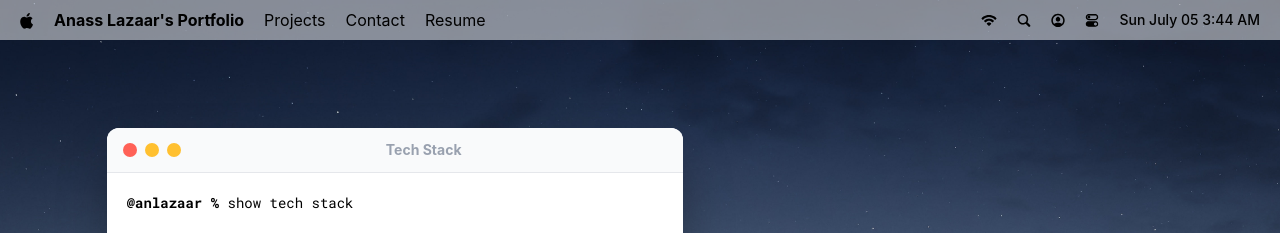
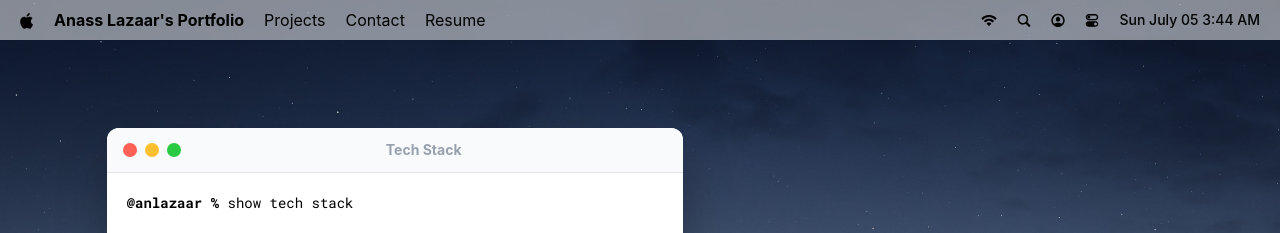
Before and after one commit to anlazaar/Macos-Portfolio, a React (Vite) app: page / in a window 1280 px wide. Both pictures are taken after a click on the button 733 px from the left and 746 px from the top of the page. Shown: the top 233 px of the page. Built offline with nearby package versions, Linux system fonts and the light colour scheme; a web font is replaced by a local one.

Commit message:
(Fix): changing the close window in window-controlls from div to a button to be keyboard accessible. Changing duplicated minimize controlles to be minimize maximize.

```diff
--- a/src/components/WindowControlls.jsx
+++ b/src/components/WindowControlls.jsx
@@ -5,9 +5,14 @@ const WindowControlls = ({ target }) => {
 
   return (
     <div id="window-controls">
-      <div className="close" onClick={() => closeWindow(target)} />
+      <button
+        type="button"
+        className="close"
+        aria-label="Close window"
+        onClick={() => closeWindow(target)}
+      />
       <div className="minimize" />
-      <div className="minimize" />
+      <div className="maximize" />
     </div>
   );
 };
```
